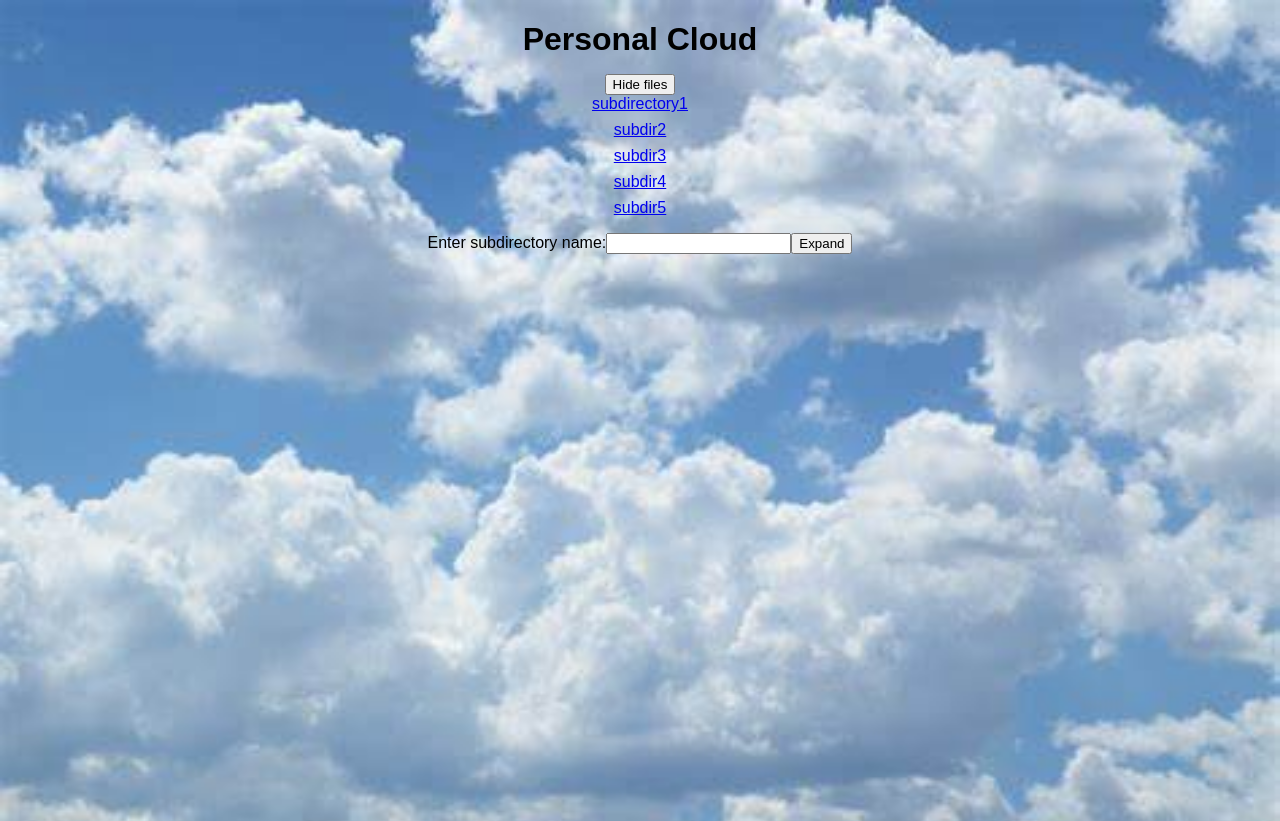
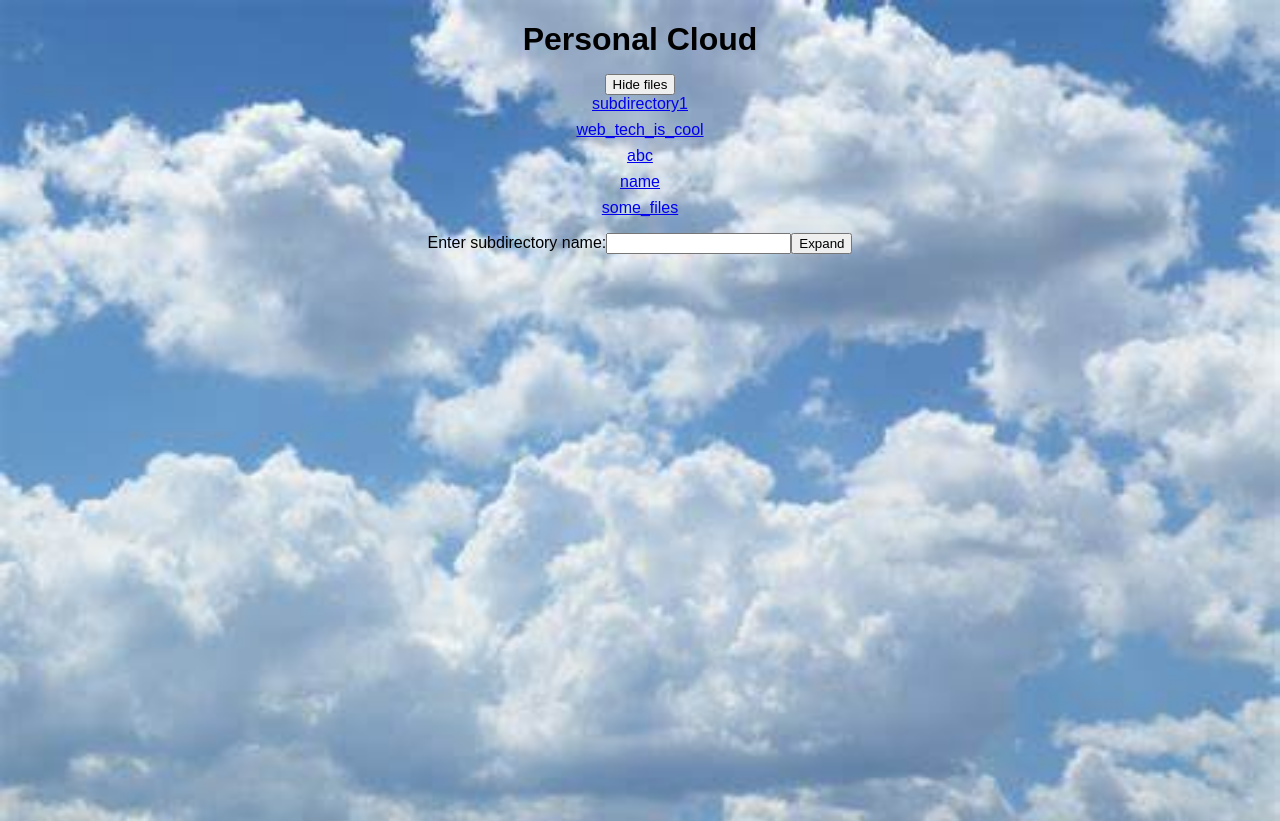
Before and after one commit to patrikov01/Web-Tech, a React (Create React App) app in the folder hw_task/: page / in a window 1280 px wide. Both pictures are taken after a click on the button "My files". Built offline with nearby package versions, Linux system fonts and the light colour scheme.

Commit message:
final changes

```diff
--- a/hw_task/src/App.js
+++ b/hw_task/src/App.js
@@ -5,10 +5,10 @@ function App() {
   const [showFileList, setShowFileList] = useState(false);
   const [fileList, setFileList] = useState([
     'subdirectory1',
-    'subdir2',
-    'subdir3',
-    'subdir4',
-    'subdir5'
+    'web_tech_is_cool',
+    'abc',
+    'name',
+    'some_files'
   ]);
 
   function enterSubdirectory(subdirName) {
@@ -25,7 +25,7 @@ function App() {
         ...fileList.slice(subdirIndex + 1)
       ]);
     } else {
-      alert(`Subdirectory "${subdirName}" not found`);
+      alert(`Subdirectory "${subdirName}" not found!`);
     }
   }
 
@@ -44,16 +44,14 @@ function App() {
         <div>
           <button onClick={handleHideFilesClick}>Hide files</button>
           <ul>
-            {fileList.map(item => (
-              <li key={item}>
-                {item.startsWith('subdir') ? (
-                  <a href="#" onClick={() => enterSubdirectory(item)}>{item}</a>
-                ) : (
-                  item
-                )}
+          {fileList.map((item) => (
+            <li key={item}>
+              <a href="#" onClick={() => enterSubdirectory(item)}>
+               {item}
+              </a>
+            </li>
+          ))}
 
-              </li>
-            ))}
           </ul>
           <form onSubmit={event => {
             event.preventDefault();
```
